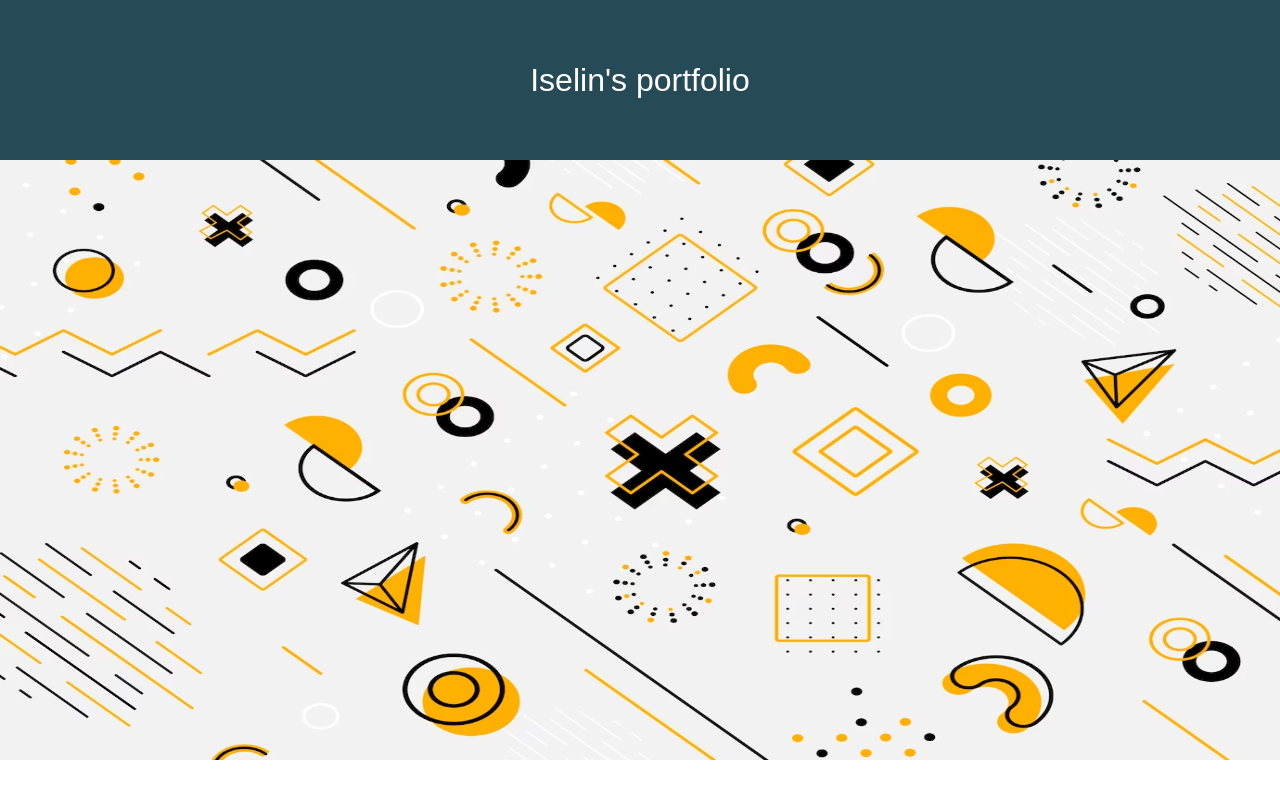
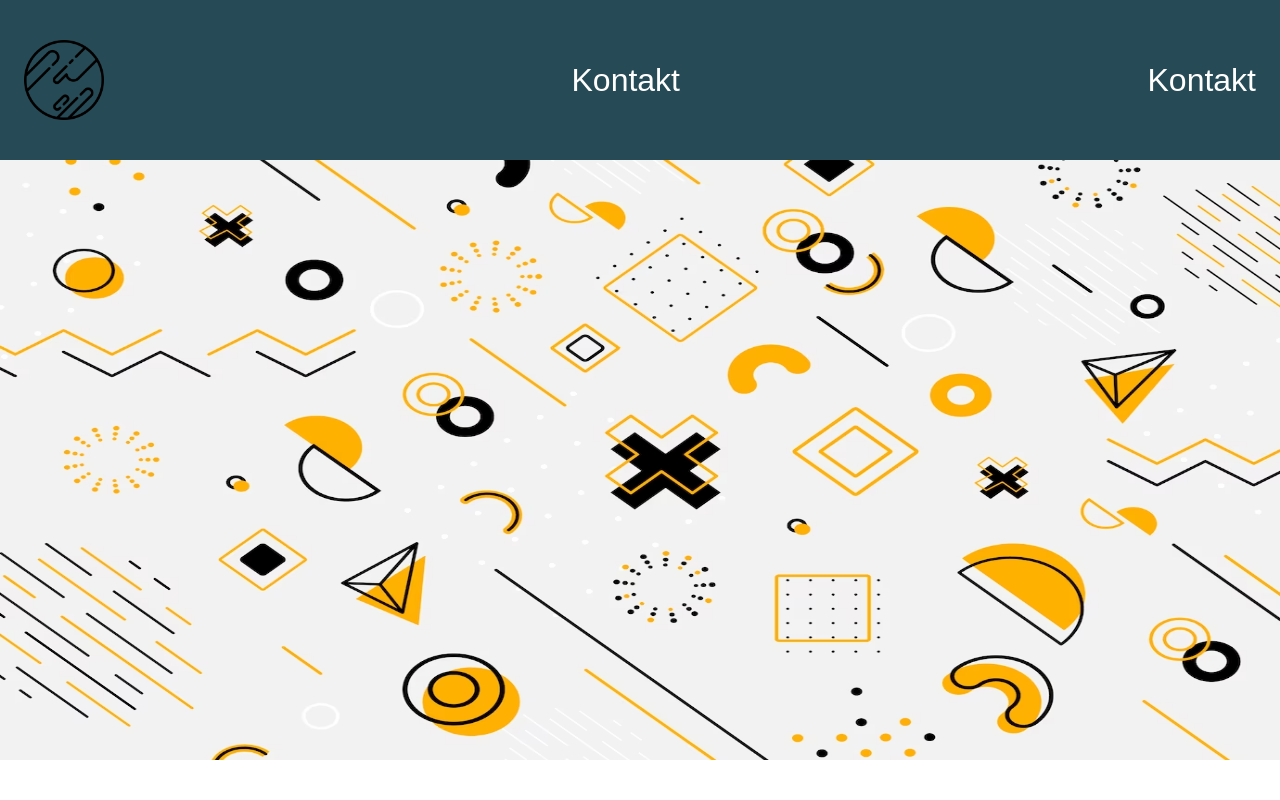
Before and after one commit to isetho/Iselin-Webpage, a React (Create React App) app: page / in a window 1280 px wide. Shown: the top 800 px of the page. Built offline with nearby package versions, Linux system fonts and the light colour scheme; a web font is replaced by a local one.

Commit message:
Progress on header implementation

```diff
--- a/src/App.js
+++ b/src/App.js
@@ -8,7 +8,7 @@ import TextCard from "./components/textCard";
 function App() {
   return (
     <div className="app">
-      <Header name="Iselin's portfolio" />
+      <Header name="Kontakt" />
       <Hero name="Hero" />
       <div className="content">
         <ImageCard />
--- a/src/App.scss
+++ b/src/App.scss
@@ -29,16 +29,32 @@ h1, h2, h3 {
   font-size: 2em;
 }
 
+a {
+  :hover {
+    text-decoration: underline;
+  }
+}
+
 header {
   @include rem('height', 160);
+  @include rem('padding', 24);
   background-color: $primary;
 
-  display: flex;
-  justify-content: center;
-  align-items: center;
+  display: grid;
 
-  h1 {
-    color: $text-light;
+  .header-content {
+    display: flex;
+    justify-content: space-between;
+    align-items: center;
+
+    h1 {
+      color: $text-light;
+    }
+
+    img {
+      @include rem('width', 80);
+      @include rem('height', 80);
+    }
   }
 }
 
--- a/src/components/header.js
+++ b/src/components/header.js
@@ -1,7 +1,17 @@
+import logo from "../assets/placeholder_logo.png";
+
 function Header(props) {
   return (
     <header>
-      <h1>{props.name}</h1>
+      <div className="header-content">
+        <img src={logo} />
+        <a href="https://stardewvalleywiki.com/Stardew_Valley_Wiki">
+          <h1>{props.name}</h1>
+        </a>
+        <a href="https://stardewvalleywiki.com/Stardew_Valley_Wiki">
+          <h1>{props.name}</h1>
+        </a>
+      </div>
     </header>
   );
 }
```
Also changed, not shown: src/assets/placeholder_logo.png (added).
